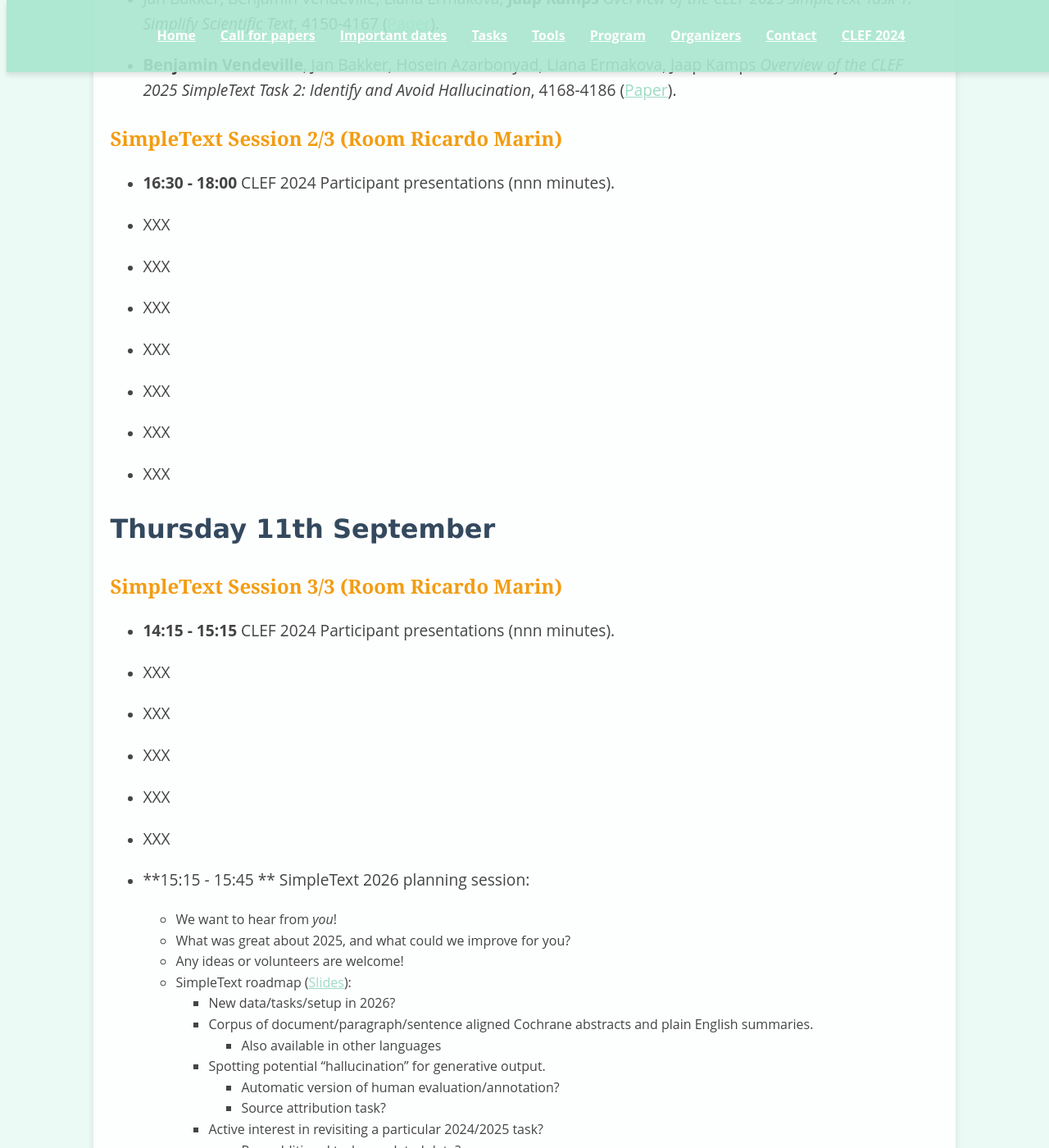
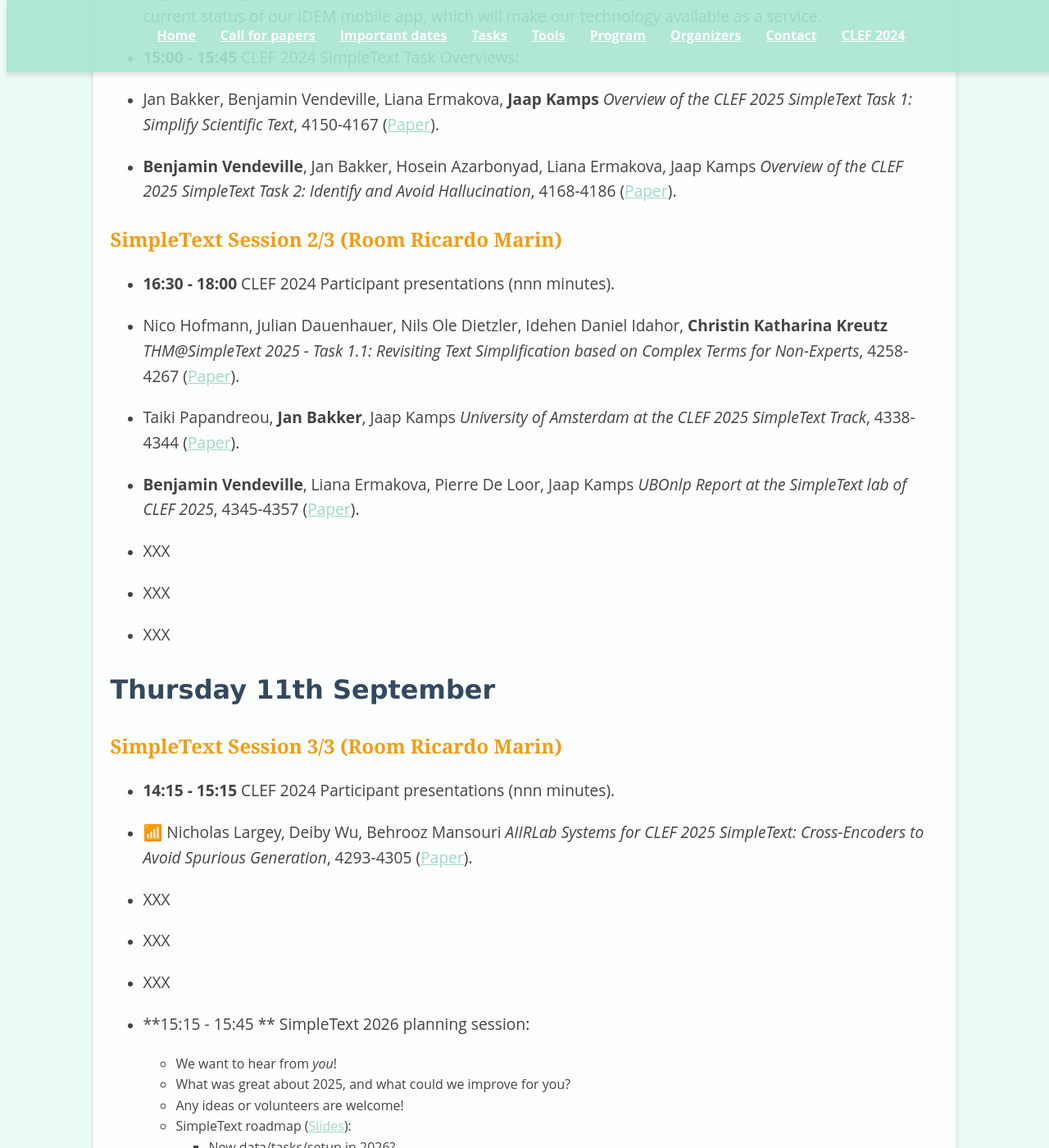
Before and after one commit to simpletext-madics/2025, a Jekyll site: the page built from program.md, in a window 1280 px wide and 1400 px high, scrolled down 1698 px. Shown: the whole window at 82% size. Built offline with Jekyll 4.4.1, drawn with Linux system fonts in a browser that asks for light colours; some of the changed text lies outside the part shown.

Commit message:
Update program.md
Updated program reflecting responses.

```diff
--- a/program.md
+++ b/program.md
@@ -18,6 +18,10 @@ SimpleText Track sessions take place in **Room Ricardo Marin** (_Facultad de Edu
 
 * Teams link for track sessions: XXX
 * If you registered for CLEF (online), the conference will provide the links for plenary sessions.
+
+## Tuesday 9th September
+
+* No CLEF 2025 SimpleText Track sessions.
 
 ## Wednesday 10th September
 
@@ -49,13 +53,17 @@ _Overview of the CLEF 2025 SimpleText Task 2: Identify and Avoid Hallucination_,
 
 * **16:30 - 18:00** CLEF 2024 Participant presentations (nnn minutes).
 
-* XXX
+* Nico Hofmann, Julian Dauenhauer, Nils Ole Dietzler, Idehen Daniel Idahor, **Christin Katharina Kreutz**
+_THM@SimpleText 2025 - Task 1.1: Revisiting Text Simplification based on Complex Terms for Non-Experts_, 4258-4267
+([Paper](https://www.dei.unipd.it/~faggioli/temp/clef2025/paper_352.pdf)).
 
-* XXX
+* Taiki Papandreou, **Jan Bakker**, Jaap Kamps
+_University of Amsterdam at the CLEF 2025 SimpleText Track_, 4338-4344
+([Paper](https://www.dei.unipd.it/~faggioli/temp/clef2025/paper_359.pdf)).
 
-* XXX
-
-* XXX
+* **Benjamin Vendeville**, Liana Ermakova, Pierre De Loor, Jaap Kamps
+_UBOnlp Report at the SimpleText lab of CLEF 2025_, 4345-4357
+([Paper](https://www.dei.unipd.it/~faggioli/temp/clef2025/paper_360.pdf)).
 
 * XXX
 
@@ -69,9 +77,9 @@ _Overview of the CLEF 2025 SimpleText Task 2: Identify and Avoid Hallucination_,
 
 * **14:15 - 15:15** CLEF 2024 Participant presentations (nnn minutes).
 
-* XXX
-
-* XXX
+* 📶 Nicholas Largey, Deiby Wu, Behrooz Mansouri
+_AIIRLab Systems for CLEF 2025 SimpleText: Cross-Encoders to Avoid Spurious Generation_, 4293-4305
+([Paper](https://www.dei.unipd.it/~faggioli/temp/clef2025/paper_355.pdf)).
 
 * XXX
 
```
Also changed, not shown: other parts of program.md (+0 -11 lines).
